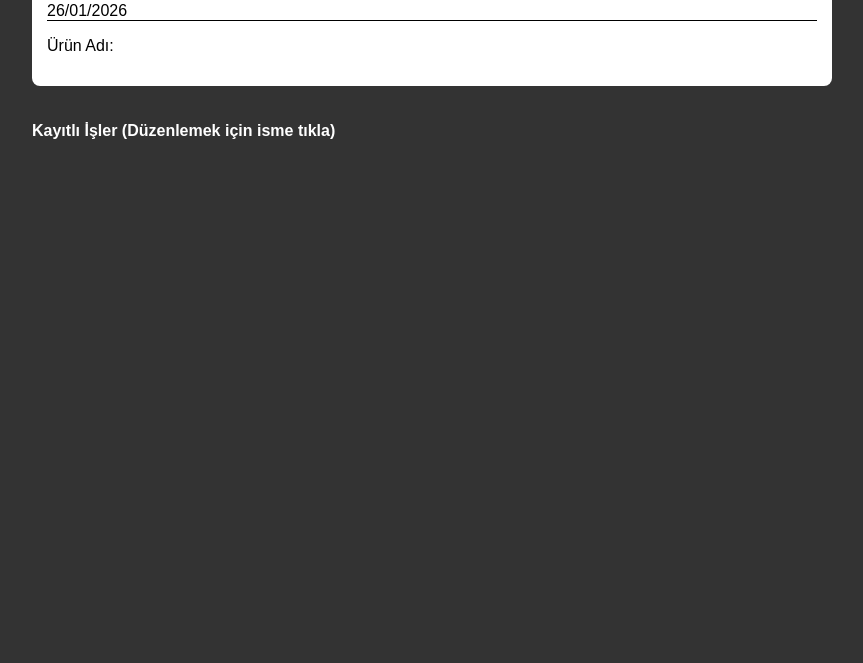
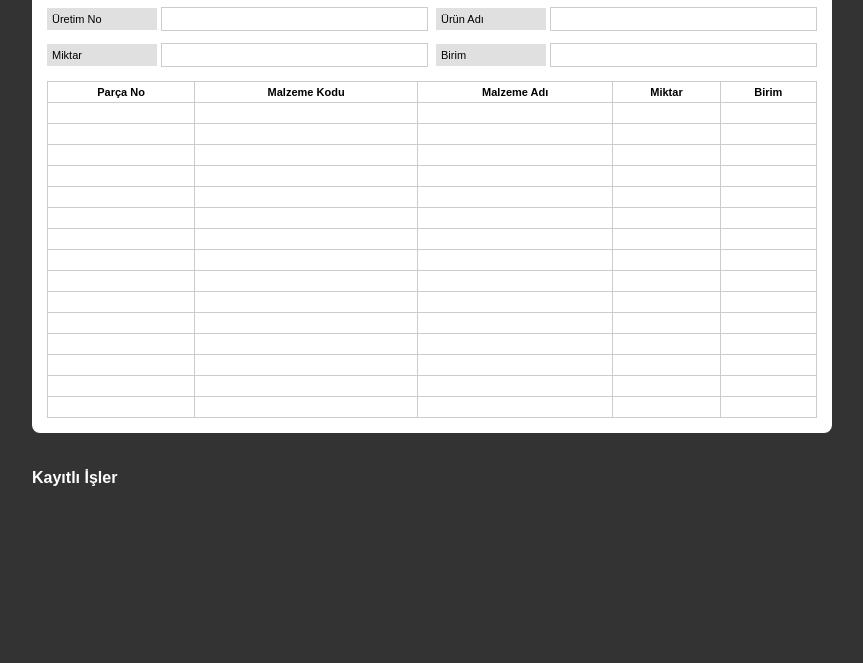
Before and after one commit to nakataatakan090-art/grkn-is-emri, a plain HTML site: page index.html in a window 1280 px wide. Shown: the part 137-800 px from the top of the page, without its empty margins (208-1071 px from the left). Drawn offline with nearby package versions, Linux system fonts and the light colour scheme.

Commit message:
Update index.html

```diff
--- a/index.html
+++ b/index.html
@@ -3,7 +3,7 @@
 <head>
     <meta charset="UTF-8">
     <meta name="viewport" content="width=device-width, initial-scale=1.0">
-    <title>TMC Maksan - Takip</title>
+    <title>TMC Maksan - Üretim Takip</title>
     <script src="https://cdnjs.cloudflare.com/ajax/libs/html2canvas/1.4.1/html2canvas.min.js"></script>
     <style>
         body { font-family: sans-serif; background: #333; margin: 0; padding: 10px; color: white; display: flex; flex-direction: column; align-items: center; }
@@ -11,15 +11,23 @@
         .btn { padding: 12px; border: none; border-radius: 4px; color: white; cursor: pointer; font-weight: bold; flex: 1; min-width: 90px; font-size: 11px; }
         .btn-save { background: #27ae60; } .btn-jpg { background: #d35400; } .btn-backup { background: #8e44ad; }
         #form-container { width: 100%; max-width: 800px; background: white; padding: 15px; color: #000; border-radius: 8px; box-sizing: border-box; }
+        .section-bar { background: #bcbcbc; padding: 8px; font-weight: bold; margin: 10px 0; font-size: 14px; text-align:center; }
+        .grid { display: grid; grid-template-columns: 1fr 1fr; gap: 8px; }
+        .row { display: flex; align-items: center; margin-bottom: 4px; }
+        .label { background: #e0e0e0; padding: 5px; min-width: 100px; font-size: 11px; margin-right: 4px; }
+        .box { border: 1px solid #ccc; flex: 1; height: 22px; padding: 0 5px; font-size: 12px; outline: none; }
+        table { width: 100%; border-collapse: collapse; margin-top: 10px; }
+        th, td { border: 1px solid #ccc; padding: 4px; font-size: 11px; text-align: center; }
+        #preview-area { display:none; position:fixed; top:0; left:0; width:100%; height:100%; background:rgba(0,0,0,0.9); z-index:100; flex-direction:column; align-items:center; justify-content:center; }
+        #preview-area img { max-width:95%; max-height:80%; border:2px solid white; }
         .history-item { background: #eee; color: #333; margin-bottom: 5px; padding: 10px; display: flex; justify-content: space-between; align-items: center; border-radius: 4px; }
-        #preview-area { display:none; position:fixed; top:0; left:0; width:100%; height:100%; background:rgba(0,0,0,0.9); z-index:100; flex-direction:column; align-items:center; justify-content:center; }
-        #preview-area img { max-width:95%; max-height:80%; }
+        @media (max-width: 600px) { .grid { grid-template-columns: 1fr; } }
     </style>
 </head>
 <body>
 
 <div id="preview-area">
-    <p style="color:white">Resme basılı tutup "Resmi Kaydet" deyin.</p>
+    <p style="color:white; font-size:12px;">Resme basılı tutup "Resmi Kaydet" deyin.</p>
     <img id="preview-img" src="">
     <button onclick="document.getElementById('preview-area').style.display='none'" style="margin-top:10px; padding:10px;">KAPAT</button>
 </div>
@@ -27,24 +35,53 @@
 <div class="nav-bar">
     <button class="btn btn-save" onclick="saveData()">KAYDET</button>
     <button class="btn btn-jpg" onclick="exportJPG()">JPG YAP</button>
-    <button class="btn btn-backup" onclick="backupData()">Yedek/Yükle</button>
+    <button class="btn btn-backup" onclick="backupData()">Yedekle/Yükle</button>
 </div>
 
 <div id="form-container">
-    <h2 style="color:#c0392b">TMC MAKSAN</h2>
-    <div contenteditable="true" id="f-tarih" style="border-bottom:1px solid #000">26/01/2026</div>
-    <p>Ürün Adı: <span contenteditable="true" id="f-uadi" style="border-bottom:1px solid #ccc"></span></p>
+    <div style="display:flex; justify-content:space-between; align-items:center;">
+        <h2 style="margin:0; color:#c0392b; font-size:18px;">TMC MAKSAN</h2>
+        <div id="f-tarih" contenteditable="true" style="border-bottom:1px solid #000;">26/01/2026</div>
     </div>
 
-<div id="history-container" style="width:100%; max-width:800px; margin-top:15px;">
-    <h4>Kayıtlı İşler (Düzenlemek için isme tıkla)</h4>
+    <div class="section-bar">SERİ ÜRETİM İŞ EMRİ</div>
+    <div class="grid">
+        <div class="row"><div class="label">Üretim No</div><div class="box" id="f-uno" contenteditable="true"></div></div>
+        <div class="row"><div class="label">Ürün Adı</div><div class="box" id="f-uadi" contenteditable="true"></div></div>
+        <div class="row"><div class="label">Miktar</div><div class="box" id="f-miktar" contenteditable="true"></div></div>
+        <div class="row"><div class="label">Birim</div><div class="box" id="f-birim" contenteditable="true"></div></div>
+    </div>
+
+    <table>
+        <thead>
+            <tr><th>Parça No</th><th>Malzeme Kodu</th><th>Malzeme Adı</th><th>Miktar</th><th>Birim</th></tr>
+        </thead>
+        <tbody id="table-rows"></tbody>
+    </table>
+</div>
+
+<div style="width:100%; max-width:800px; margin-top:15px;">
+    <h4>Kayıtlı İşler</h4>
     <div id="history-list"></div>
 </div>
 
 <script>
+    // 15 satırlık tabloyu oluştur
+    const tbody = document.getElementById('table-rows');
+    for(let i=0; i<15; i++) {
+        tbody.innerHTML += `<tr>
+            <td contenteditable="true"></td>
+            <td contenteditable="true"></td>
+            <td contenteditable="true"></td>
+            <td contenteditable="true"></td>
+            <td contenteditable="true"></td>
+        </tr>`;
+    }
+
     function saveData() {
         const data = {
             id: Date.now(),
+            tarih: document.getElementById('f-tarih').innerText,
             uadi: document.getElementById('f-uadi').innerText || "İsimsiz İş",
             content: document.getElementById('form-container').innerHTML
         };
@@ -61,8 +98,7 @@
         list.innerHTML = '';
         history.forEach(item => {
             list.innerHTML += `<div class="history-item">
-                <div style="flex:1" onclick="loadData(${item.id})">${item.uadi}</div>
-                <button onclick="loadData(${item.id})" style="background:#2980b9; color:white; border:none; padding:5px 10px; margin-right:5px;">+</button>
+                <div style="flex:1" onclick="loadData(${item.id})"><b>${item.uadi}</b> - ${item.tarih}</div>
                 <button onclick="deleteData(${item.id})" style="background:#c0392b; color:white; border:none; padding:5px 10px;">X</button>
             </div>`;
         });
@@ -71,7 +107,7 @@
     function loadData(id) {
         const history = JSON.parse(localStorage.getItem('tmc_records') || '[]');
         const item = history.find(i => i.id === id);
-        if(item) { document.getElementById('form-container').innerHTML = item.content; window.scrollTo(0,0); }
+        if(item) { document.getElementById('form-container').innerHTML = item.content; }
     }
 
     function deleteData(id) {
@@ -91,7 +127,7 @@
 
     function backupData() {
         const code = localStorage.getItem('tmc_records');
-        const input = prompt("Yedek Kodunuz (Kopyalayın veya Yeni Kod Yapıştırın):", code);
+        const input = prompt("Yedek Kodunuz:", code);
         if(input && input !== code) { localStorage.setItem('tmc_records', input); renderHistory(); }
     }
 
```
